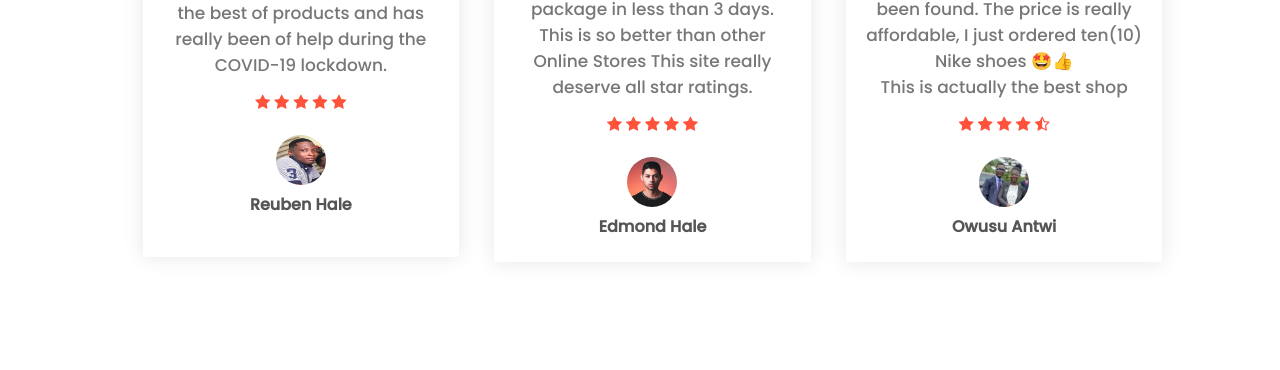
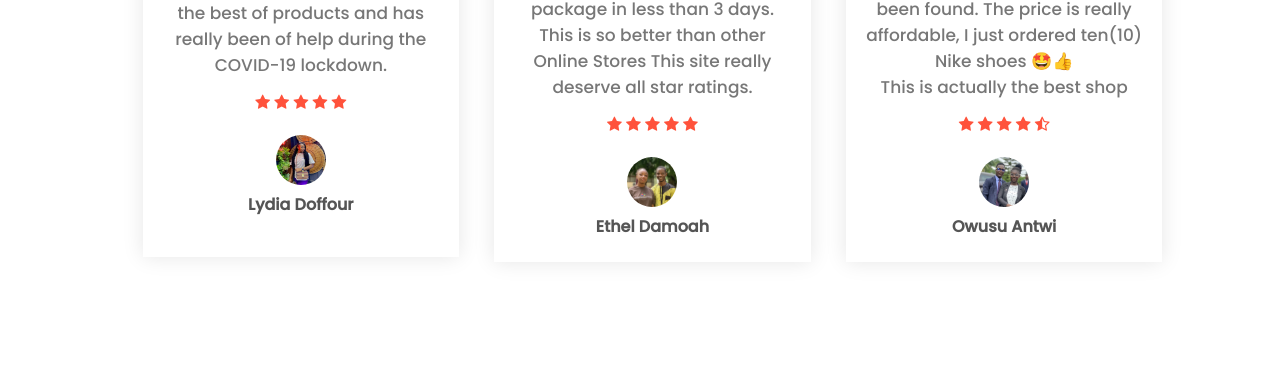
Before and after one commit to ReubenAboagye/E-Group-6, a plain HTML site: page index.html in a window 1280 px wide. Shown: the part 4026-4396 px from the top of the page. Drawn offline with Linux system fonts and the light colour scheme.

Commit message:
Added new Cropped picture

```diff
--- a/index.html
+++ b/index.html
@@ -273,8 +273,8 @@
                             <i class="fa fa-star"></i>
                             <i class="fa fa-star"></i>
                         </div>
-                        <img id="me" src="images/user1.jpg">
-                        <h3>Reuben Hale</h3>
+                        <img id="me" src="images/user-6.png">
+                        <h3>Lydia Doffour</h3>
                         </div>
                         <div class="col-3">
                         <i class="fa fa-quote-left"></i>
@@ -289,8 +289,8 @@
                             <i class="fa fa-star"></i>
                             <i class="fa fa-star"></i>
                         </div>
-                        <img src="images/user-2.png">
-                        <h3>Edmond Hale</h3>
+                        <img src="images/user-5.jpeg">
+                        <h3>Ethel Damoah</h3>
                     </div>
                     <div class="col-3">
                         <i class="fa fa-quote-left"></i>
```
Also changed, not shown: images/user-5.jpeg (added), images/user-6.png (added).
